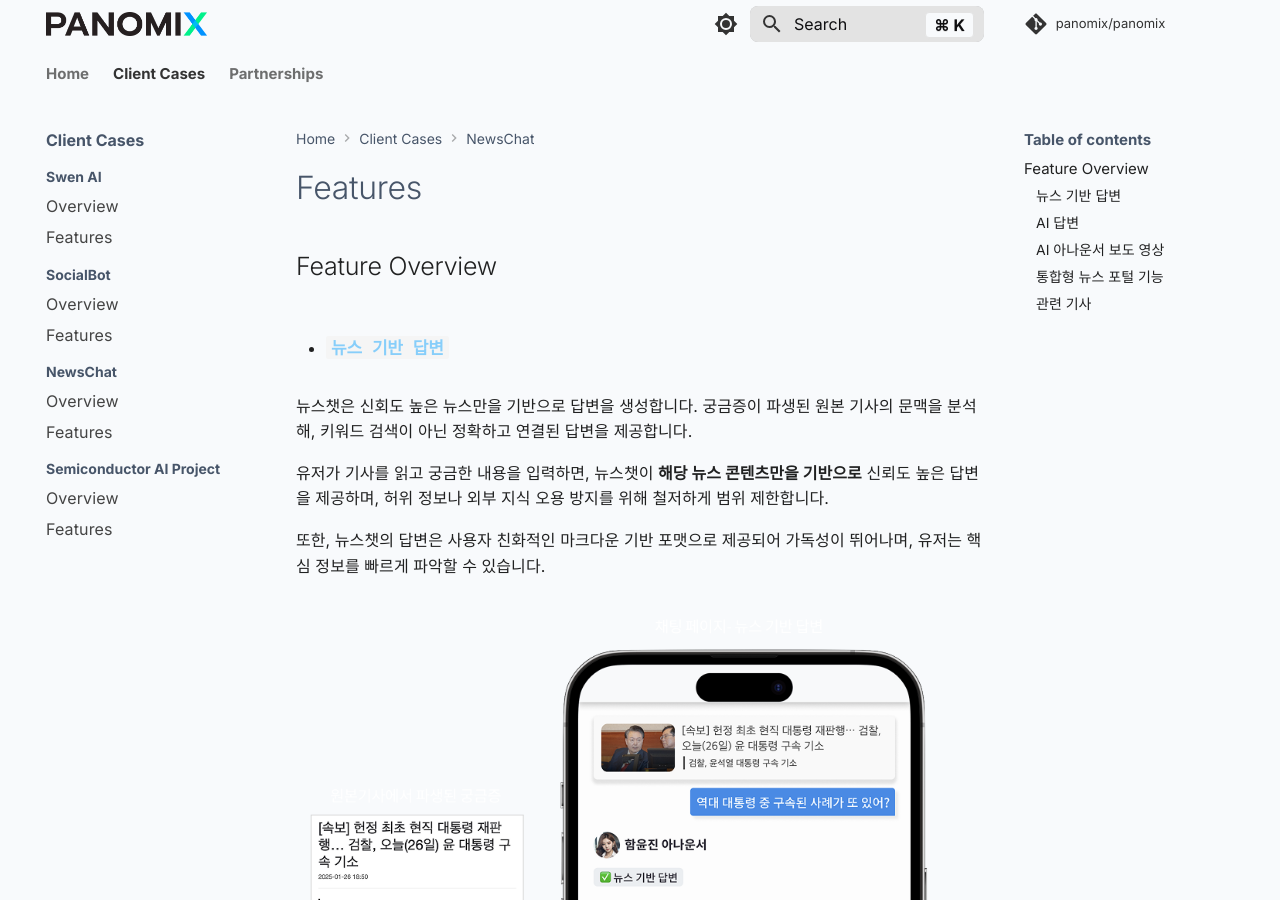
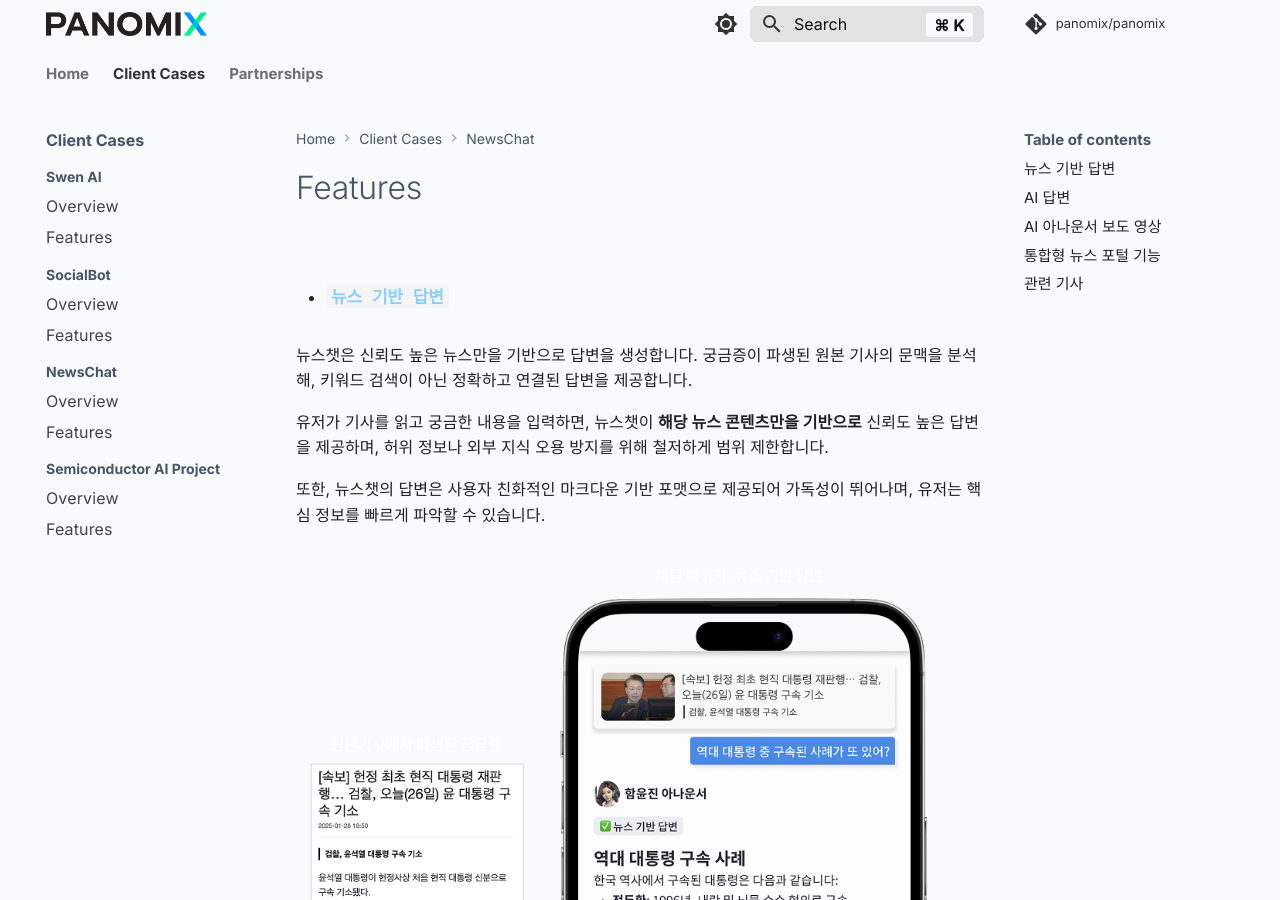
Before and after one commit to panomix/panomix, an MkDocs documentation site: the page built from docs/clients/newschat/features.md, in a window 1280 px wide and 900 px high. Built offline with MkDocs 1.6.1 and Material for MkDocs 9.7.7, drawn with Linux system fonts in a browser that asks for light colours; comment, search, counter and statistics services are not loaded.

Commit message:
Update features.md

```diff
--- a/docs/clients/newschat/features.md
+++ b/docs/clients/newschat/features.md
@@ -1,9 +1,7 @@
-## Feature Overview ##
-
 - ### **<code style="color : lightskyblue">뉴스 기반 답변</code>** ###
 
 
-  뉴스챗은 신회도 높은 뉴스만을 기반으로 답변을 생성합니다. 궁금증이 파생된 원본 기사의 문맥을 분석해, 키워드 검색이 아닌 정확하고 연결된 답변을 제공합니다.
+  뉴스챗은 신뢰도 높은 뉴스만을 기반으로 답변을 생성합니다. 궁금증이 파생된 원본 기사의 문맥을 분석해, 키워드 검색이 아닌 정확하고 연결된 답변을 제공합니다.
 
   유저가 기사를 읽고 궁금한 내용을 입력하면, 뉴스챗이 **해당 뉴스 콘텐츠만을 기반으로** 신뢰도 높은 답변을 제공하며, 허위 정보나 외부 지식 오용 방지를 위해 철저하게 범위 제한합니다.
 
```
